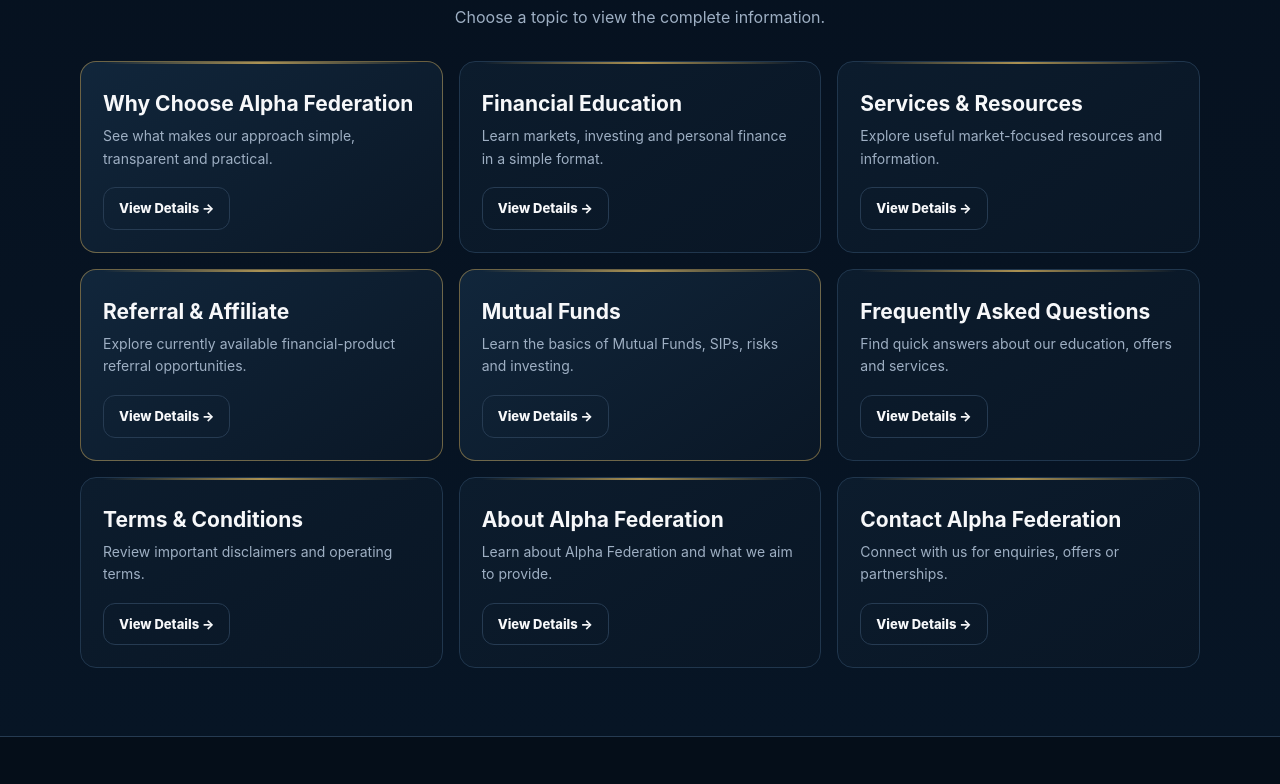
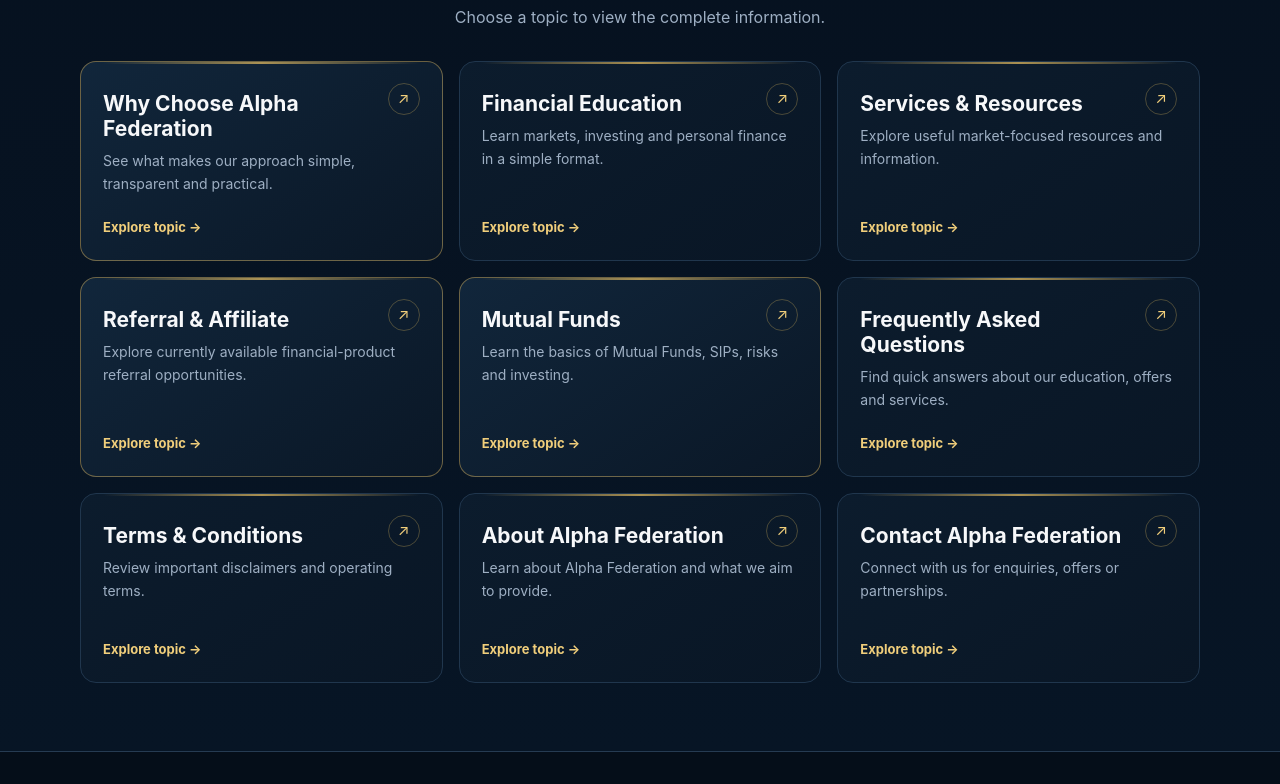
Before and after one commit to AlphaFederation/alpha-federation, a plain HTML site: page index.html in a window 1280 px wide. Shown: the part 867-1651 px from the top of the page. Drawn offline with Linux system fonts and the light colour scheme.

Commit message:
Home page updated

```diff
--- a/index.html
+++ b/index.html
@@ -7,7 +7,7 @@
 <meta content="width=device-width, initial-scale=1" name="viewport"/>
 <meta content="Alpha Federation — Financial education, market resources and referral opportunities." name="description"/>
 <title>Alpha Federation | Finance • Trading • Education • Affiliate</title>
- <meta property="og:site_name" content="Alpha Federation">
+<meta property="og:site_name" content="Alpha Federation">
 <style>
 :root{--bg:#06111f;--panel:#0b1929;--panel2:#0e2033;--gold:#dfb85f;--gold2:#f0ce7b;--text:#f7f8fa;--muted:#9eafc3;--line:#263b52;--green:#45c98b}
 *{box-sizing:border-box;scroll-behavior:smooth}
@@ -57,6 +57,16 @@ nav.open{display:flex}.menu{display:block}.hero{padding:75px 0 65px}h1{font-size
 .topic-card.featured{border-color:rgba(223,184,95,.45);background:linear-gradient(145deg,#11263b,#0a1726)}
 @media(max-width:900px){.topic-grid{grid-template-columns:repeat(2,1fr)}}
 @media(max-width:600px){.topics{padding:45px 0 55px}.topic-intro h2{font-size:30px}.topic-grid{grid-template-columns:1fr;gap:13px}.topic-card{min-height:165px;padding:20px}.hero{padding:68px 0 58px}}
+
+/* AF homepage topic cards: full-card links, education-style corner arrow and dark active border */
+.topic-card{color:inherit;text-decoration:none!important;cursor:pointer;outline:none;position:relative;}
+.topic-card,.topic-card *{text-decoration:none!important;}
+.topic-card:after{content:"↗";position:absolute;right:22px;top:21px;width:30px;height:30px;display:grid;place-items:center;border:1px solid rgba(223,184,95,.3);border-radius:50%;color:var(--gold2);font-size:15px;transition:transform .22s ease,background .22s ease,border-color .22s ease;}
+.topic-card:hover,.topic-card:focus,.topic-card:focus-visible,.topic-card:active{border-color:#020914!important;box-shadow:0 0 0 1px #020914,0 12px 28px rgba(0,0,0,.22)!important;}
+.topic-card:hover:after,.topic-card:focus-visible:after,.topic-card:active:after{transform:translate(2px,-2px);background:rgba(223,184,95,.1);border-color:var(--gold);}
+.topic-card h3{padding-right:38px;}
+.topic-explore{display:inline-block;margin-top:auto;padding-top:5px;color:var(--gold2);font-size:13px;font-weight:700;}
+@media(max-width:600px){.topic-card:after{right:18px;top:18px}.topic-card h3{padding-right:36px}}
 </style></head>
 <body>
 <header>
@@ -79,15 +89,15 @@ nav.open{display:flex}.menu{display:block}.hero{padding:75px 0 65px}h1{font-size
 <section class="topics" id="topics"><div class="container">
 <div class="topic-intro"><div class="eyebrow">EXPLORE ALPHA FEDERATION</div><h2>What would you like to explore?</h2><p>Choose a topic to view the complete information.</p></div>
 <div class="topic-grid">
-<article class="topic-card featured"><h3> <span data-en="Why Choose Alpha Federation" data-hi="Alpha Federation क्यों चुनें">Why Choose Alpha Federation</span> </h3><p>See what makes our approach simple, transparent and practical.</p><a class="btn secondary" href="why-choose.html"> <span data-en="View Details →" data-hi="विवरण देखें →">View Details →</span> </a></article>
-<article class="topic-card"><h3> <span data-en="Financial Education" data-hi="वित्तीय शिक्षा">Financial Education</span> </h3><p>Learn markets, investing and personal finance in a simple format.</p><a class="btn secondary" href="financial-education.html">View Details →</a></article>
-<article class="topic-card"><h3>Services &amp; Resources</h3><p>Explore useful market-focused resources and information.</p><a class="btn secondary" href="services-resources.html">View Details →</a></article>
-<article class="topic-card featured"><h3>Referral &amp; Affiliate</h3><p>Explore currently available financial-product referral opportunities.</p><a class="btn secondary" href="referral-affiliate.html">View Details →</a></article>
-<article class="topic-card featured"><h3>Mutual Funds</h3><p>Learn the basics of Mutual Funds, SIPs, risks and investing.</p><a class="btn secondary" href="mutual-funds.html">View Details →</a></article>
-<article class="topic-card"><h3> <span data-en="Frequently Asked Questions" data-hi="अक्सर पूछे जाने वाले प्रश्न">Frequently Asked Questions</span> </h3><p>Find quick answers about our education, offers and services.</p><a class="btn secondary" href="faq.html">View Details →</a></article>
-<article class="topic-card"><h3>Terms &amp; Conditions</h3><p>Review important disclaimers and operating terms.</p><a class="btn secondary" href="terms.html">View Details →</a></article>
-<article class="topic-card"><h3> <span data-en="About Alpha Federation" data-hi="Alpha Federation के बारे में">About Alpha Federation</span> </h3><p>Learn about Alpha Federation and what we aim to provide.</p><a class="btn secondary" href="about.html">View Details →</a></article>
-<article class="topic-card"><h3> <span data-en="Contact Alpha Federation" data-hi="Alpha Federation से संपर्क करें">Contact Alpha Federation</span> </h3><p>Connect with us for enquiries, offers or partnerships.</p><a class="btn secondary" href="contact.html">View Details →</a></article>
+<a class="topic-card featured" href="why-choose.html"><h3><span data-en="Why Choose Alpha Federation" data-hi="Alpha Federation क्यों चुनें">Why Choose Alpha Federation</span></h3><p>See what makes our approach simple, transparent and practical.</p><span class="topic-explore" data-en="Explore topic →" data-hi="विषय देखें →">Explore topic →</span></a>
+<a class="topic-card" href="financial-education.html"><h3><span data-en="Financial Education" data-hi="वित्तीय शिक्षा">Financial Education</span></h3><p>Learn markets, investing and personal finance in a simple format.</p><span class="topic-explore" data-en="Explore topic →" data-hi="विषय देखें →">Explore topic →</span></a>
+<a class="topic-card" href="services-resources.html"><h3>Services &amp; Resources</h3><p>Explore useful market-focused resources and information.</p><span class="topic-explore">Explore topic →</span></a>
+<a class="topic-card featured" href="referral-affiliate.html"><h3>Referral &amp; Affiliate</h3><p>Explore currently available financial-product referral opportunities.</p><span class="topic-explore">Explore topic →</span></a>
+<a class="topic-card featured" href="mutual-funds.html"><h3>Mutual Funds</h3><p>Learn the basics of Mutual Funds, SIPs, risks and investing.</p><span class="topic-explore">Explore topic →</span></a>
+<a class="topic-card" href="faq.html"><h3><span data-en="Frequently Asked Questions" data-hi="अक्सर पूछे जाने वाले प्रश्न">Frequently Asked Questions</span></h3><p>Find quick answers about our education, offers and services.</p><span class="topic-explore" data-en="Explore topic →" data-hi="विषय देखें →">Explore topic →</span></a>
+<a class="topic-card" href="terms.html"><h3>Terms &amp; Conditions</h3><p>Review important disclaimers and operating terms.</p><span class="topic-explore">Explore topic →</span></a>
+<a class="topic-card" href="about.html"><h3><span data-en="About Alpha Federation" data-hi="Alpha Federation के बारे में">About Alpha Federation</span></h3><p>Learn about Alpha Federation and what we aim to provide.</p><span class="topic-explore" data-en="Explore topic →" data-hi="विषय देखें →">Explore topic →</span></a>
+<a class="topic-card" href="contact.html"><h3><span data-en="Contact Alpha Federation" data-hi="Alpha Federation से संपर्क करें">Contact Alpha Federation</span></h3><p>Connect with us for enquiries, offers or partnerships.</p><span class="topic-explore" data-en="Explore topic →" data-hi="विषय देखें →">Explore topic →</span></a>
 </div></div></section>
 </main>
 <footer><div class="container"><div class="footergrid">
```
